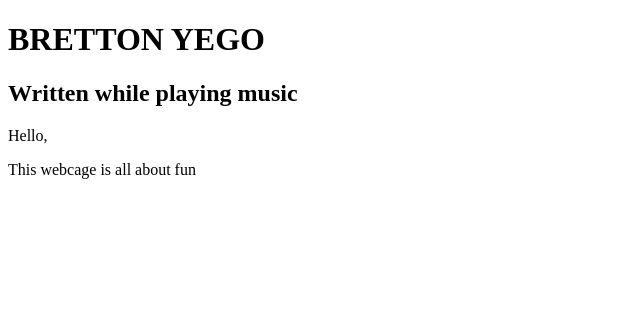
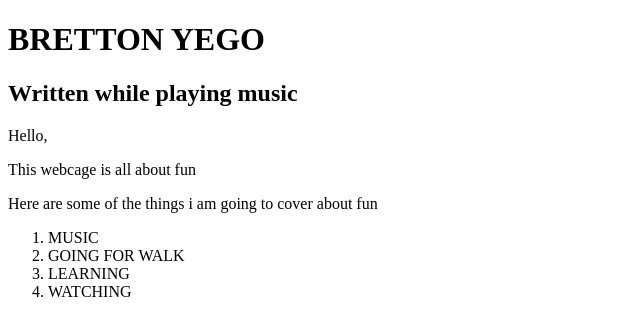
Before and after one commit to BrettonYEGO/byk-project, a plain HTML site: page index.html in a window 1280 px wide. Shown: the whole page, without its empty margins (0-640 px from the left). Drawn offline with Linux system fonts and the light colour scheme.

Commit message:
add list elements

```diff
--- a/index.html
+++ b/index.html
@@ -8,5 +8,15 @@
   <body>
     <p>Hello,</p>
     <p>This webcage is all about fun</p>
+
+    <p>Here are some of the things i am going to cover about fun</p>
+    <ol>
+      <li>MUSIC</li>
+      <LI>GOING FOR WALK</LI>
+      <li>LEARNING</li>
+      <li>WATCHING</li>
+
+
+    </ol>
   </body>
 </html>
```
